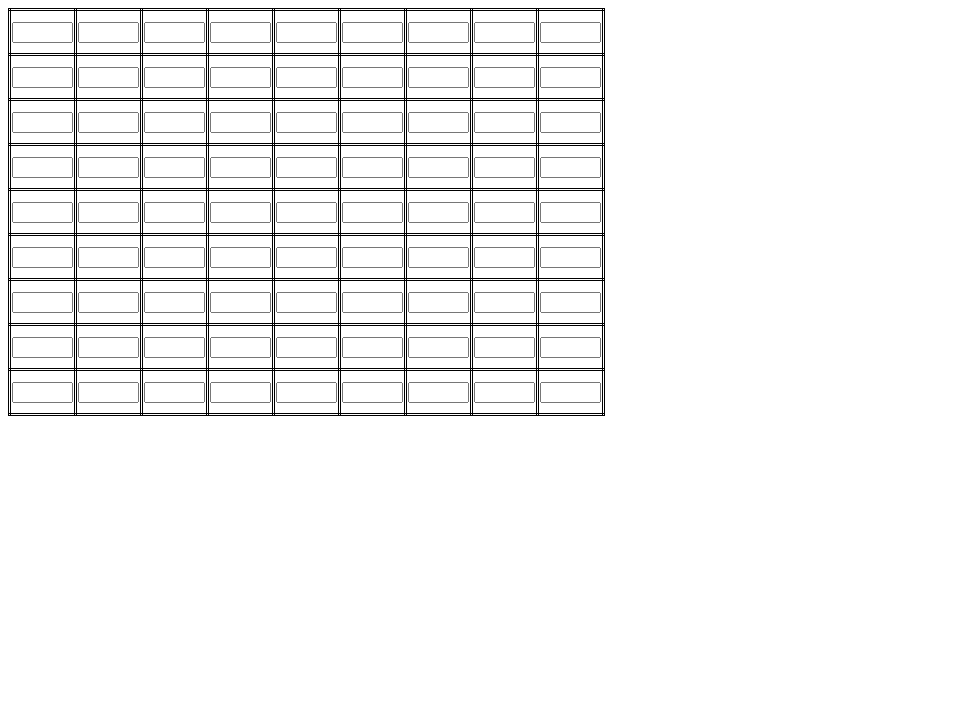
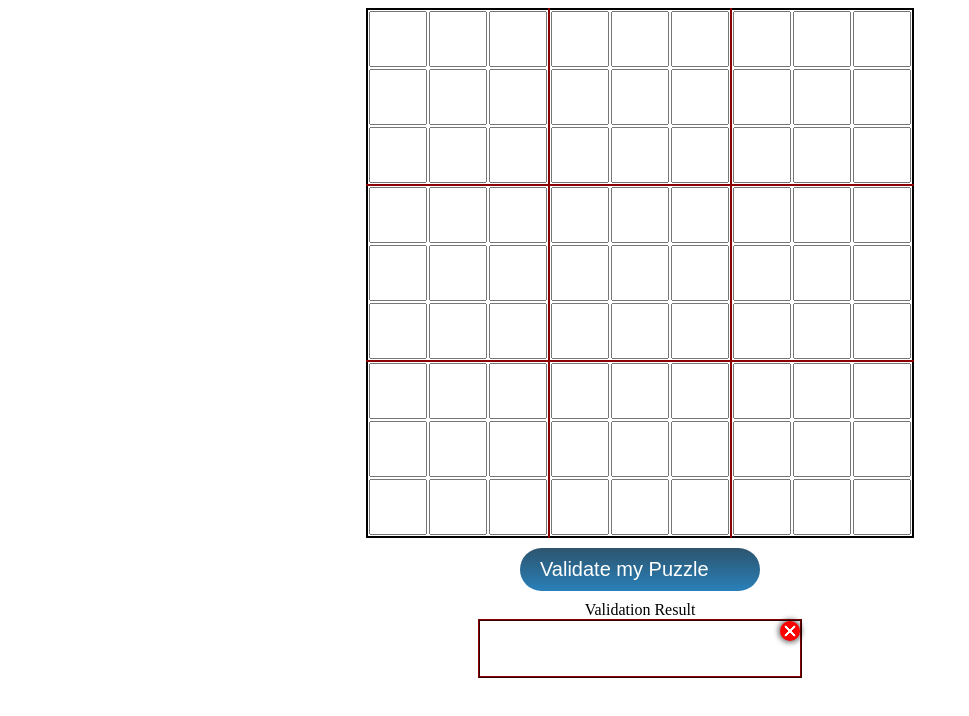
Before and after one commit to CatMiller07/sudoku-validator, a plain HTML site: page index.html in a window 1280 px wide. Shown: the whole page, without its empty margins (0-969 px from the left). Drawn offline with nearby package versions, Linux system fonts and the light colour scheme; no server answers.

Commit message:
finished puzzle

```diff
--- a/index.html
+++ b/index.html
@@ -4,127 +4,214 @@
 
 		<title>sudoku puzzle</title>
 		<style>
+
 			table{
+				margin: 0 auto;
 				border-collapse: collapse;
-				border: 1px double black;
+				border-width: 2px ;
+				border-style: solid;
+				border-color:  black;
+			}
+
+			td{
+				text-align: center;
+				width: 50px;
+				height:50px;
+				font-size: large;
+				font-weight: 600;
+			}
+			input[type="text"]{
+				text-align: center;
+				width: 50px;
+				height: 50px;
+			}
+
+			#sudoku-result{
+				text-align: center;
+				font-weight: bold;
 
 			}
-			td{
-				border: 3px solid black;
-				border-style: double;
-				width: 40px;
-				height:40px;
+			.left-border{
+				border-left: 2px solid darkred;
+
 			}
-			input{
-				width: 53px;
+			.bottom-border{
+				border-bottom: 2px solid darkred;
+
 			}
+			#puzzle-check{
+				margin: 0 auto;
+				border: 2px ridge darkred;
+				width : 320px;
+				height : 55px;
+
+			}
+			 .close-icon{
+				  float:right;
+				  display:block;
+				  box-sizing:border-box;
+				  width:20px;
+				  height:20px;
+				  border-width:3px;
+				  border-style: solid;
+				  border-color:red;
+				  border-radius:100%;
+				  background: -webkit-linear-gradient(-45deg, transparent 0%, transparent 46%,
+					          white 46%,  white 56%,transparent 56%, transparent 100%),
+					          -webkit-linear-gradient(45deg, transparent 0%, transparent 46%, white 46%,                                white 56%,transparent 56%, transparent 100%);
+				  background-color:red;
+				  box-shadow:0px 0px 5px 2px rgba(0,0,0,0.5);
+				  transition: all 0.3s ease;
+				}
+			.btn {
+				  width:200px;
+				  margin: 10px auto;
+				  background: #2d546e;
+				  background-image: -webkit-linear-gradient(top, #2d546e, #2980b9);
+				  background-image: -moz-linear-gradient(top, #2d546e, #2980b9);
+				  background-image: -ms-linear-gradient(top, #2d546e, #2980b9);
+				  background-image: -o-linear-gradient(top, #2d546e, #2980b9);
+				  background-image: linear-gradient(to bottom, #2d546e, #2980b9);
+				  -webkit-border-radius: 28;
+				  -moz-border-radius: 28;
+				  border-radius: 28px;
+				  font-family: Arial;
+				  color: #ffffff;
+				  font-size: 20px;
+				  padding: 10px 20px 10px 20px;
+				  text-decoration: none;
+				}
+
+      btn:hover {
+				  background: #3cb0fd;
+				  background-image: -webkit-linear-gradient(top, #3cb0fd, #3498db);
+				  background-image: -moz-linear-gradient(top, #3cb0fd, #3498db);
+				  background-image: -ms-linear-gradient(top, #3cb0fd, #3498db);
+				  background-image: -o-linear-gradient(top, #3cb0fd, #3498db);
+				  background-image: linear-gradient(to bottom, #3cb0fd, #3498db);
+				  text-decoration: none;
+       }
 		</style>
+
+
 	</head>
     <body>
 	    <div class="game-board">
 		   <table id="board">
 			   <tbody>
 			   <tr class="board-cell">
-			        <td id="r0c0"><input type="text"/></td>
-				    <td id="r0c1"><input type="text"/></td>
-				    <td id="r0c2"><input type="text"/></td>
-				    <td id="r0c3"><input type="text"/></td>
-				    <td id="r0c4"><input type="text"/></td>
-				    <td id="r0c5"><input type="text"/></td>
-				    <td id="r0c6"><input type="text"/></td>
-				    <td id="r0c7"><input type="text"/></td>
-				    <td id="r0c8"><input type="text"/></td>
+			        <td id="r0c0"><input  maxlength="1" type="text"/></td>
+				    <td id="r0c1"><input  maxlength="1" type="text"/></td>
+				    <td id="r0c2"><input  maxlength="1" type="text"/></td>
+				    <td id="r0c3" class="left-border"><input  maxlength="1"  type="text"/></td>
+				    <td id="r0c4"><input  maxlength="1" type="text"/></td>
+				    <td id="r0c5"><input  maxlength="1" type="text"/></td>
+				    <td id="r0c6" class="left-border"><input  maxlength="1" type="text"/></td>
+				    <td id="r0c7"><input  maxlength="1" type="text"/></td>
+				    <td id="r0c8"><input  maxlength="1" type="text"/></td>
 			   </tr>
 			    <tr class="board-cell">
-			        <td id="r1c0"><input type="text"/></td>
-				    <td id="r1c1"><input type="text"/></td>
-				    <td id="r1c2"><input type="text"/></td>
-				    <td id="r1c3"><input type="text"/></td>
-				    <td id="r1c4"><input type="text"/></td>
-				    <td id="r1c5"><input type="text"/></td>
-				    <td id="r1c6"><input type="text"/></td>
-				    <td id="r1c7"><input type="text"/></td>
-				    <td id="r1c8"><input type="text"/></td>
+			        <td id="r1c0"><input  maxlength="1" type="text"/></td>
+				    <td id="r1c1"><input  maxlength="1" type="text"/></td>
+				    <td id="r1c2"><input  maxlength="1" type="text"/></td>
+				    <td id="r1c3" class="left-border"><input  maxlength="1" type="text"/></td>
+				    <td id="r1c4"><input  maxlength="1" type="text"/></td>
+				    <td id="r1c5"><input  maxlength="1" type="text"/></td>
+				    <td id="r1c6" class="left-border"><input  maxlength="1"  type="text"/></td>
+				    <td id="r1c7"><input  maxlength="1" type="text"/></td>
+				    <td id="r1c8"><input  maxlength="1" type="text"/></td>
 			   </tr>
 			    <tr class="board-cell">
-			       <td id="r2c0"><input type="text"/></td>
-				    <td id="r2c1"><input type="text"/></td>
-				    <td id="r2c2"><input type="text"/></td>
-				    <td id="r2c3"><input type="text"/></td>
-				    <td id="r2c4"><input type="text"/></td>
-				    <td id="r2c5"><input type="text"/></td>
-				    <td id="r2c6"><input type="text"/></td>
-				    <td id="r2c7"><input type="text"/></td>
-				    <td id="r2c8"><input type="text"/></td>
+			       <td id="r2c0"  class="bottom-border"><input   maxlength="1" type="text"/></td>
+				    <td id="r2c1" class="bottom-border"><input  maxlength="1" type="text"/></td>
+				    <td id="r2c2" class="bottom-border"><input  maxlength="1"  type="text"/></td>
+				    <td id="r2c3" class="bottom-border left-border">
+						 <input  maxlength="1" type="text"/></td>
+				    <td id="r2c4" class="bottom-border"><input  maxlength="1" type="text"/></td>
+				    <td id="r2c5" class="bottom-border"><input  maxlength="1" type="text"/></td>
+				    <td id="r2c6" class=" bottom-border left-border">
+						<input  maxlength="1" type="text"/></td>
+				    <td id="r2c7" class="bottom-border"><input  maxlength="1" type="text"/></td>
+				    <td id="r2c8" class="bottom-border"><input  maxlength="1" type="text"/></td>
 			   </tr>
 			    <tr class="board-cell">
-			         <td id="r3c0"><input type="text"/></td>
-				    <td id="r3c1"><input type="text"/></td>
-				    <td id="r3c2"><input type="text"/></td>
-				    <td id="r3c3"><input type="text"/></td>
-				    <td id="r3c4"><input type="text"/></td>
-				    <td id="r3c5"><input type="text"/></td>
-				    <td id="r3c6"><input type="text"/></td>
-				    <td id="r3c7"><input type="text"/></td>
-				    <td id="r3c8"><input type="text"/></td>
+			        <td id="r3c0"><input  maxlength="1" type="text"/></td>
+				    <td id="r3c1"><input  maxlength="1" type="text"/></td>
+				    <td id="r3c2"><input  maxlength="1" type="text"/></td>
+				    <td id="r3c3" class="left-border"><input  maxlength="1" type="text"/></td>
+				    <td id="r3c4"><input  maxlength="1" type="text"/></td>
+				    <td id="r3c5"><input  maxlength="1" type="text"/></td>
+				    <td id="r3c6" class="left-border"><input  maxlength="1" type="text"/></td>
+				    <td id="r3c7"><input  maxlength="1" type="text"/></td>
+				    <td id="r3c8"><input  maxlength="1" type="text"/></td>
 			   </tr>
 			    <tr class="board-cell">
-			        <td id="r4c0"><input type="text"/></td>
-				    <td id="r4c1"><input type="text"/></td>
-				    <td id="r4c2"><input type="text"/></td>
-				    <td id="r4c3"><input type="text"/></td>
-				    <td id="r4c4"><input type="text"/></td>
-				    <td id="r4c5"><input type="text"/></td>
-				    <td id="r4c6"><input type="text"/></td>
-				    <td id="r4c7"><input type="text"/></td>
-				    <td id="r4c8"><input type="text"/></td>
+			        <td id="r4c0"><input  maxlength="1" type="text"/></td>
+				    <td id="r4c1"><input  maxlength="1" type="text"/></td>
+				    <td id="r4c2"><input  maxlength="1" type="text"/></td>
+				    <td id="r4c3" class="left-border"><input  maxlength="1" type="text"/></td>
+				    <td id="r4c4"><input  maxlength="1" type="text"/></td>
+				    <td id="r4c5"><input  maxlength="1" type="text"/></td>
+				    <td id="r4c6" class="left-border"><input  maxlength="1" type="text"/></td>
+				    <td id="r4c7"><input  maxlength="1" type="text"/></td>
+				    <td id="r4c8"><input  maxlength="1" type="text"/></td>
 			   </tr>
 			    <tr class="board-cell">
-			        <td id="r5c0"><input type="text"/></td>
-				    <td id="r5c1"><input type="text"/></td>
-				    <td id="r5c2"><input type="text"/></td>
-				    <td id="r5c3"><input type="text"/></td>
-				    <td id="r5c4"><input type="text"/></td>
-				    <td id="r5c5"><input type="text"/></td>
-				    <td id="r5c6"><input type="text"/></td>
-				    <td id="r5c7"><input type="text"/></td>
-				    <td id="r5c8"><input type="text"/></td>
+			        <td id="r5c0" class="bottom-border"><input  maxlength="1" type="text"/></td>
+				    <td id="r5c1" class="bottom-border"><input  maxlength="1" type="text"/></td>
+				    <td id="r5c2" class="bottom-border"><input  maxlength="1" type="text"/></td>
+				    <td id="r5c3" class="bottom-border left-border">
+						<input  maxlength="1" type="text"/></td>
+				    <td id="r5c4" class="bottom-border"><input  maxlength="1" type="text"/></td>
+				    <td id="r5c5" class="bottom-border"><input  maxlength="1" type="text"/></td>
+				    <td id="r5c6" class="bottom-border left-border">
+						<input  maxlength="1" type="text"/></td>
+				    <td id="r5c7" class="bottom-border"><input  maxlength="1" type="text"/></td>
+				    <td id="r5c8" class="bottom-border"><input  maxlength="1" type="text"/></td>
 			   </tr>
 			    <tr class="board-cell">
-			         <td id="r6c0"><input type="text"/></td>
-				    <td id="r6c1"><input type="text"/></td>
-				    <td id="r6c2"><input type="text"/></td>
-				    <td id="r6c3"><input type="text"/></td>
-				    <td id="r6c4"><input type="text"/></td>
-				    <td id="r6c5"><input type="text"/></td>
-				    <td id="r6c6"><input type="text"/></td>
-				    <td id="r6c7"><input type="text"/></td>
-				    <td id="r6c8"><input type="text"/></td>
+			        <td id="r6c0"><input  maxlength="1" type="text"/></td>
+				    <td id="r6c1"><input  maxlength="1" type="text"/></td>
+				    <td id="r6c2"><input  maxlength="1" type="text"/></td>
+				    <td id="r6c3" class="left-border"><input  maxlength="1" type="text"/></td>
+				    <td id="r6c4"><input  maxlength="1" type="text"/></td>
+				    <td id="r6c5"><input  maxlength="1" type="text"/></td>
+				    <td id="r6c6" class="left-border"><input  maxlength="1" type="text"/></td>
+				    <td id="r6c7"><input  maxlength="1" type="text"/></td>
+				    <td id="r6c8"><input  maxlength="1" type="text"/></td>
 			   </tr>
 			    <tr class="board-cell">
-			        <td id="r7c0"><input type="text"/></td>
-				    <td id="r7c1"><input type="text"/></td>
-				    <td id="r7c2"><input type="text"/></td>
-				    <td id="r7c3"><input type="text"/></td>
-				    <td id="r7c4"><input type="text"/></td>
-				    <td id="r7c5"><input type="text"/></td>
-				    <td id="r7c6"><input type="text"/></td>
-				    <td id="r7c7"><input type="text"/></td>
-				    <td id="r7c8"><input type="text"/></td>
+			        <td id="r7c0"><input  maxlength="1" type="text"/></td>
+				    <td id="r7c1"><input  maxlength="1" type="text"/></td>
+				    <td id="r7c2"><input  maxlength="1" type="text"/></td>
+				    <td id="r7c3" class="left-border"><input  maxlength="1" type="text"/></td>
+				    <td id="r7c4"><input  maxlength="1" type="text"/></td>
+				    <td id="r7c5"><input  maxlength="1" type="text"/></td>
+				    <td id="r7c6" class="left-border"><input  maxlength="1" type="text"/></td>
+				    <td id="r7c7"><input  maxlength="1" type="text"/></td>
+				    <td id="r7c8"><input  maxlength="1" type="text"/></td>
 			   </tr>
 			    <tr class="board-cell">
-			        <td id="r8c0"><input type="text"/></td>
-				    <td id="r8c1"><input type="text"/></td>
-				    <td id="r8c2"><input type="text"/></td>
-				    <td id="r8c3"><input type="text"/></td>
-				    <td id="r8c4"><input type="text"/></td>
-				    <td id="r8c5"><input type="text"/></td>
-				    <td id="r8c6"><input type="text"/></td>
-				    <td id="r8c7"><input type="text"/></td>
-				    <td id="r8c8"><input type="text"/></td>
+			        <td id="r8c0"><input  maxlength="1" type="text"/></td>
+				    <td id="r8c1"><input  maxlength="1" type="text"/></td>
+				    <td id="r8c2"><input  maxlength="1" type="text"/></td>
+				    <td id="r8c3" class="left-border"><input  maxlength="1" type="text"/></td>
+				    <td id="r8c4"><input  maxlength="1" type="text"/></td>
+				    <td id="r8c5"><input  maxlength="1" type="text"/></td>
+				    <td id="r8c6" class="left-border"><input  maxlength="1" type="text"/></td>
+				    <td id="r8c7"><input  maxlength="1" type="text"/></td>
+				    <td id="r8c8"><input  maxlength="1" type="text"/></td>
 			   </tr>
 			   </tbody>
 			</table>
+
+		</div>
+		<div id="validate-button" class="btn">Validate my Puzzle</div>
+
+		<center>Validation Result</center>
+		<div id="puzzle-check">
+		   <a href="#" class="close-icon"></a>
+		   <div id="sudoku-result"></div>
 		</div>
 
 		<script src="https://code.jquery.com/jquery-2.1.4.min.js"></script>
@@ -134,11 +221,39 @@
 			// retrieve puzzle data
 			// note: puzzle board is a 9 x 9 table
 		   $(document).ready(function () {
-   	            var resTable =[];
+
 			    var cell="";
                  //alert("here i am");
+			    function loadUserBoard(){
+					var result = [new Array(9),
+								  new Array(9),
+								  new Array(9),
+								  new Array(9),
+								  new Array(9),
+								  new Array(9),
+								  new Array(9),
+								  new Array(9),
+								  new Array(9)];
+
+					for (var r=0; r < result.length ; r++ ){
+						  for(var c=0; c < result.length ; c++ ) {
+							var cell = "#r"+r+"c"+c  ;
+
+							  if (  $(cell).find("input")[0] !='undefined' ){
+								  var cellValue = $(cell).find("input").val();
+							  }
+							  else {
+								  cellValue = $(cell).html();
+							  }
+						      result[r][c] = cellValue;
+							}
+					}
+
+					return result;
+				}
+
 				$.ajax({
-					 url:"http://www.swolebrain.com:4004/sudoku",
+					 url:"http://104.131.17.187:4004/sudoku",
 					 success:function(resp,status,jqxhr){
 					     console.log("ajax call was successful "+ resp);
 
@@ -146,7 +261,7 @@
 						  for (var r=0; r < resp.length ; r++ ){
 							  for(var c=0; c < resp.length ; c++ ) {
 								  cell = "#r"+r+"c"+c  ;
-								  console.log("cell is "+cell)
+								//  console.log("cell is "+cell)
 								  if ( resp[r][c] !="" )
 								      $(cell).html(resp[r][c]);
 
@@ -156,7 +271,29 @@
 
 				});
 
+			    $(".close-icon").on("click",function(){
+					$("#sudoku-result").html(""); //clear result field
+					location.reload();            //reload page
+				})
+                $("#validate-button").click(function(){
+					//alert("here i am");
+					var userBoard = loadUserBoard();
+					console.log("the user board "+userBoard);
+					var sudoku = new Sudoku(userBoard);
+					var userWasRight = sudoku.isValid();
+					var okDataMessage = "";
 
+					console.log("current result "+userWasRight);
+					if (userWasRight) {
+						okDataMessage = "Sudoku is Correct! You're very smart!"
+					} else if (!userWasRight) {
+						okDataMessage = "Sudoku is incorrect. Try again.";
+					}
+					 // console.log(okDataMessage);
+
+					$("#sudoku-result").html(okDataMessage);
+					//alert("sudoku validation resutl" + sudoku.isValid);
+				})
 
 		   });
 		</script>
--- a/sudoku.js
+++ b/sudoku.js
@@ -74,7 +74,6 @@ var Sudoku = function(data)
     isValid: function() {
       // YOUR SOLUTION
 
-
       if (!validNxN(data)) return false;
       if (!isNumeric(data)) return false;
       for (var r = 0; r < data.length; r++){
```
